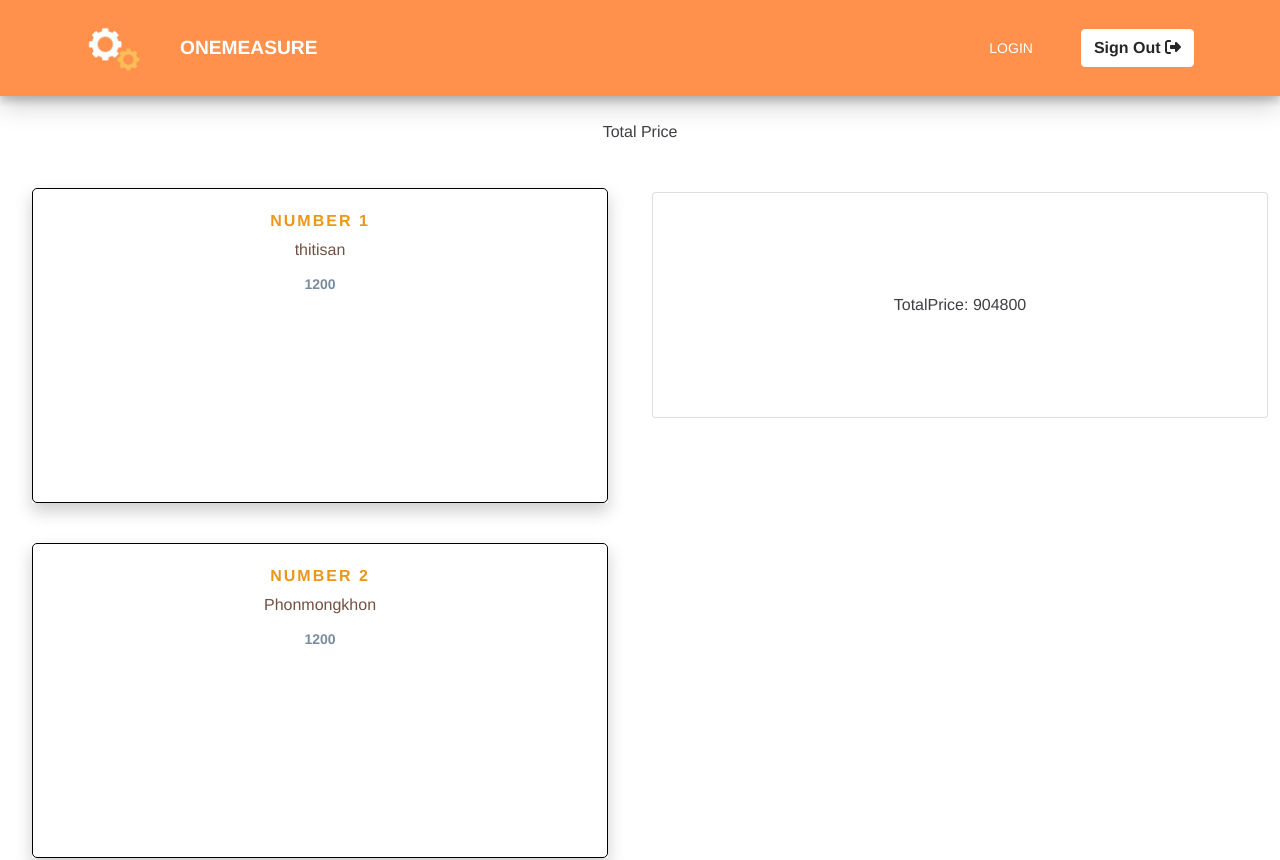
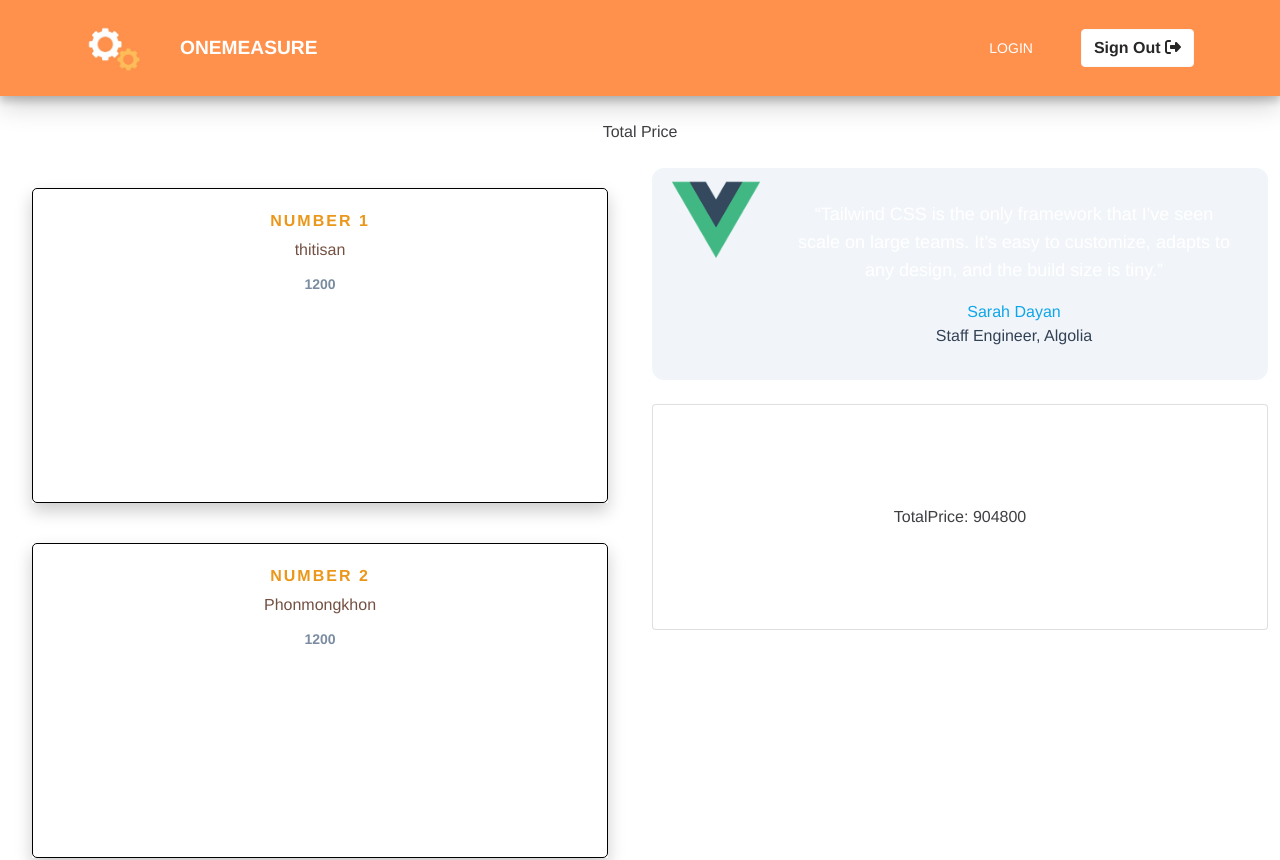
Before and after one commit to SE-senior-project/Frontend, a Vue app: page /total_material_selection in a window 1280 px wide. Shown: the top 860 px of the page. Built offline with nearby package versions, Linux system fonts and the light colour scheme.

Commit message:
try tailwind

```diff
--- a/src/views/PM/TotalMaterialSelection.vue
+++ b/src/views/PM/TotalMaterialSelection.vue
@@ -16,6 +16,32 @@
           />
         </div>
         <div class="col-6">
+          <figure
+            class="md:flex bg-slate-100 rounded-xl p-8 md:p-0 dark:bg-slate-800"
+          >
+            <img
+              class="w-24 h-24 md:w-48 md:rounded-none rounded-full mx-auto pl-5 pt-2"
+              src="../../assets/logo.png"
+              alt=""
+              width="384"
+              height="512"
+            />
+            <div class="pt-6 md:p-8 text-center space-y-4 text-white">
+              <blockquote>
+                <p class="text-lg font-medium">
+                  “Tailwind CSS is the only framework that I've seen scale on
+                  large teams. It’s easy to customize, adapts to any design, and
+                  the build size is tiny.”
+                </p>
+              </blockquote>
+              <figcaption class="font-medium">
+                <div class="text-sky-500 dark:text-sky-400">Sarah Dayan</div>
+                <div class="text-slate-700 dark:text-slate-500">
+                  Staff Engineer, Algolia
+                </div>
+              </figcaption>
+            </div>
+          </figure>
           <br />
           <div class="card">
             <div class="card-body">TotalPrice: {{ num }}</div>
@@ -72,9 +98,7 @@ export default {
     }
     this.num = sum;
   },
-  methods: {
-
-  },
+  methods: {},
   computed: {
     calculate_price() {
       let sum = 0;
```
